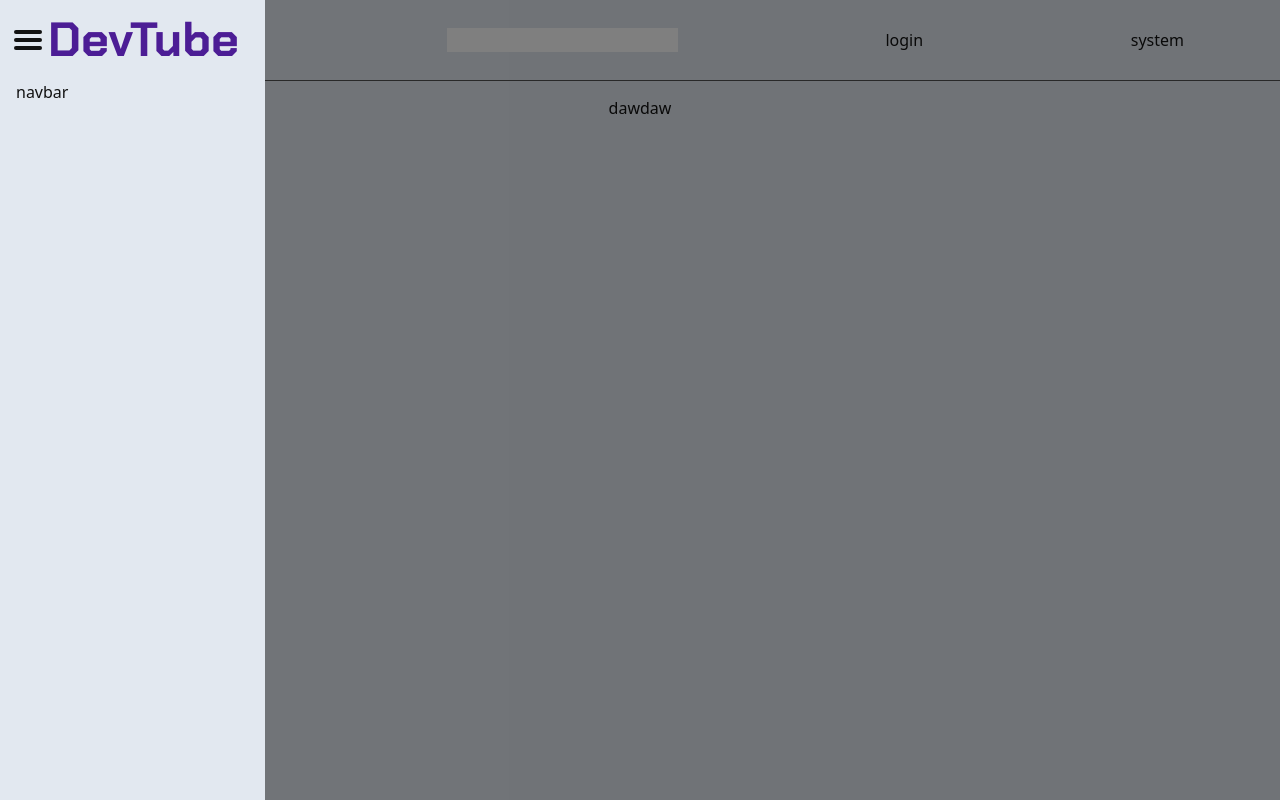
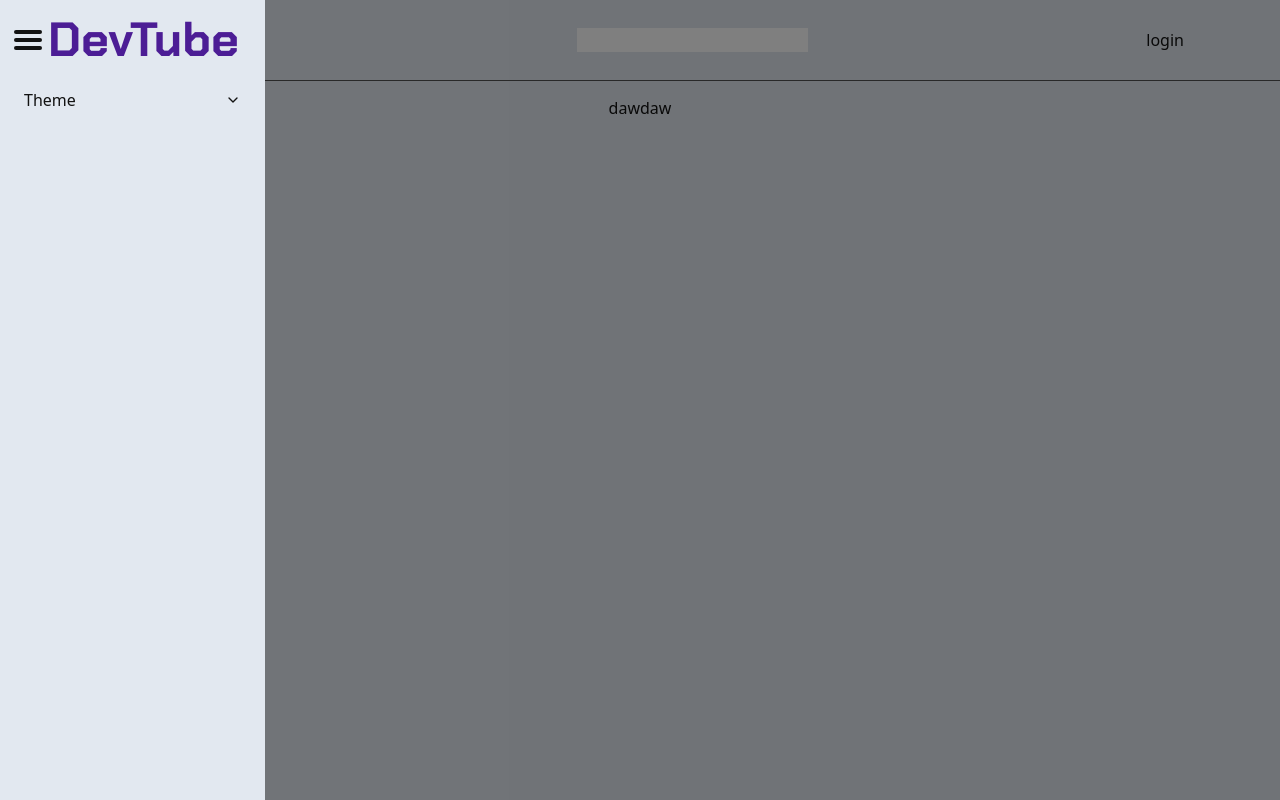
Before and after one commit to hxsggsz/DevTube, a Next.js app: page / in a window 1280 px wide. Built offline with nearby package versions, Linux system fonts and the light colour scheme.

Commit message:
feat: add theme switch on navbar

```diff
--- a/package.json
+++ b/package.json
@@ -11,6 +11,7 @@
     "lint": "next lint"
   },
   "dependencies": {
+    "@radix-ui/react-accordion": "^1.1.2",
     "@radix-ui/react-slot": "^1.0.2",
     "class-variance-authority": "^0.7.0",
     "clsx": "^2.0.0",
--- a/src/app/components/Header/Header.tsx
+++ b/src/app/components/Header/Header.tsx
@@ -1,10 +1,3 @@
-"use client";
-
-import { AlignJustify } from "lucide-react";
-import { useTheme } from "next-themes";
-import { useEffect, useState } from "react";
-import { Button } from "@/components/ui/button";
-import ThemeSwitch from "./components/ThemeSwitch/ThemeSwitch";
 import NavbarSwitch from "./components/NavbarSwitch/NavbarSwitch";
 
 function Header() {
@@ -13,7 +6,6 @@ function Header() {
       <NavbarSwitch />
       <input type="text" />
       <h1>login</h1>
-      <ThemeSwitch />
     </header>
   );
 }
--- a/src/app/components/Header/components/ThemeSwitch/ThemeSwitch.tsx
+++ /dev/null
@@ -1,29 +0,0 @@
-"use client";
-
-import { useTheme } from "next-themes";
-import { useEffect, useState } from "react";
-
-function ThemeSwitch() {
-  const { theme, setTheme } = useTheme();
-  const [mounted, setMounted] = useState(false);
-
-  useEffect(() => {
-    setMounted(true);
-  }, []);
-
-  if (!mounted) {
-    return null;
-  }
-
-  return (
-    <button
-      onClick={() => {
-        setTheme(theme === "light" ? "dark" : "light");
-      }}
-    >
-      {theme}
-    </button>
-  );
-}
-
-export default ThemeSwitch;
--- a/src/app/components/Navbar/Navbar.tsx
+++ b/src/app/components/Navbar/Navbar.tsx
@@ -1,12 +1,22 @@
 "use client";
 
+import {
+  Accordion,
+  AccordionContent,
+  AccordionItem,
+  AccordionTrigger,
+} from "@/components/ui/accordion";
 import useClickOutside from "@/hooks/useClickOutside";
 import { useNavbarStore } from "@/stores/Navbar/Navbar.store";
 import useMounted from "@/utils/Mounted";
 import { AnimatePresence, motion } from "framer-motion";
 import NavbarSwitch from "../Header/components/NavbarSwitch/NavbarSwitch";
+import { Button } from "@/components/ui/button";
+import { useTheme } from "next-themes";
 
 function Navbar() {
+  const { setTheme, systemTheme } = useTheme();
+
   const isOpen = useNavbarStore((state) => state.isOpen);
   const handleOpen = useNavbarStore((state) => state.handleOpen);
   const { mounted } = useMounted();
@@ -37,7 +47,39 @@ function Navbar() {
             </div>
 
             <ul className="px-4 pt-4">
-              <li>navbar</li>
+              <li>
+                <Accordion type="single" collapsible>
+                  <AccordionItem value="item-1">
+                    <AccordionTrigger>Theme</AccordionTrigger>
+                    <AccordionContent className="pb-0">
+                      <Button
+                        onClick={() => setTheme("light")}
+                        size="none"
+                        className="w-full justify-start whitespace-normal"
+                        variant="ghost"
+                      >
+                        Light
+                      </Button>
+                      <Button
+                        onClick={() => setTheme("dark")}
+                        size="none"
+                        className="w-full justify-start whitespace-normal"
+                        variant="ghost"
+                      >
+                        Dark
+                      </Button>
+                      <Button
+                        onClick={() => setTheme(systemTheme ?? "light")}
+                        size="none"
+                        className="w-full justify-start whitespace-normal"
+                        variant="ghost"
+                      >
+                        System Default
+                      </Button>
+                    </AccordionContent>
+                  </AccordionItem>
+                </Accordion>
+              </li>
             </ul>
           </motion.nav>
         </motion.div>
--- /dev/null
+++ b/src/components/ui/accordion.tsx
@@ -0,0 +1,54 @@
+"use client";
+
+import * as React from "react";
+import * as AccordionPrimitive from "@radix-ui/react-accordion";
+import { ChevronDown } from "lucide-react";
+
+import { cn } from "@/lib/utils";
+
+const Accordion = AccordionPrimitive.Root;
+
+const AccordionItem = React.forwardRef<
+  React.ElementRef<typeof AccordionPrimitive.Item>,
+  React.ComponentPropsWithoutRef<typeof AccordionPrimitive.Item>
+>(({ className, ...props }, ref) => (
+  <AccordionPrimitive.Item ref={ref} className={className} {...props} />
+));
+AccordionItem.displayName = "AccordionItem";
+
+const AccordionTrigger = React.forwardRef<
+  React.ElementRef<typeof AccordionPrimitive.Trigger>,
+  React.ComponentPropsWithoutRef<typeof AccordionPrimitive.Trigger>
+>(({ className, children, ...props }, ref) => (
+  <AccordionPrimitive.Header className="flex">
+    <AccordionPrimitive.Trigger
+      ref={ref}
+      className={cn(
+        "flex flex-1 items-center hover:bg-neutral-100 hover:text-neutral-900 dark:hover:bg-neutral-800 dark:hover:text-neutral-50 rounded-md justify-between p-2 font-medium transition-all [&[data-state=open]>svg]:rotate-180",
+        className
+      )}
+      {...props}
+    >
+      {children}
+      <ChevronDown className="h-4 w-4 shrink-0 transition-transform duration-200" />
+    </AccordionPrimitive.Trigger>
+  </AccordionPrimitive.Header>
+));
+AccordionTrigger.displayName = AccordionPrimitive.Trigger.displayName;
+
+const AccordionContent = React.forwardRef<
+  React.ElementRef<typeof AccordionPrimitive.Content>,
+  React.ComponentPropsWithoutRef<typeof AccordionPrimitive.Content>
+>(({ className, children, ...props }, ref) => (
+  <AccordionPrimitive.Content
+    ref={ref}
+    className="overflow-hidden px-2 text-sm transition-all data-[state=closed]:animate-accordion-up data-[state=open]:animate-accordion-down"
+    {...props}
+  >
+    <div className={cn("pb-4 pt-0", className)}>{children}</div>
+  </AccordionPrimitive.Content>
+));
+
+AccordionContent.displayName = AccordionPrimitive.Content.displayName;
+
+export { Accordion, AccordionItem, AccordionTrigger, AccordionContent };
--- a/src/components/ui/button.tsx
+++ b/src/components/ui/button.tsx
@@ -14,7 +14,7 @@ const buttonVariants = cva(
         destructive:
           "bg-red-500 text-neutral-50 hover:bg-red-500/90 dark:bg-red-900 dark:text-neutral-50 dark:hover:bg-red-900/90",
         outline:
-          "border-2 border-neutral-600 bg-light hover:bg-neutral-100 hover:text-neutral-900 dark:border-neutral-800 dark:bg-dark dark:hover:bg-neutral-800 dark:hover:text-neutral-50",
+          "border-2 border-neutral-600 hover:bg-neutral-100 hover:text-neutral-900 dark:border-neutral-800 dark:bg-dark dark:hover:bg-neutral-800 dark:hover:text-neutral-50",
         secondary:
           "bg-neutral-100 text-neutral-900 hover:bg-neutral-100/80 dark:bg-neutral-800 dark:text-neutral-50 dark:hover:bg-neutral-800/80",
         ghost:
@@ -26,6 +26,7 @@ const buttonVariants = cva(
         sm: "h-9 rounded-md px-3",
         lg: "h-11 rounded-md px-8",
         icon: "h-10 w-10",
+        none: "p-2  text-start",
       },
     },
     defaultVariants: {
```
Also changed, not shown: 1 other file (tests, documents, lock files or other folders).
